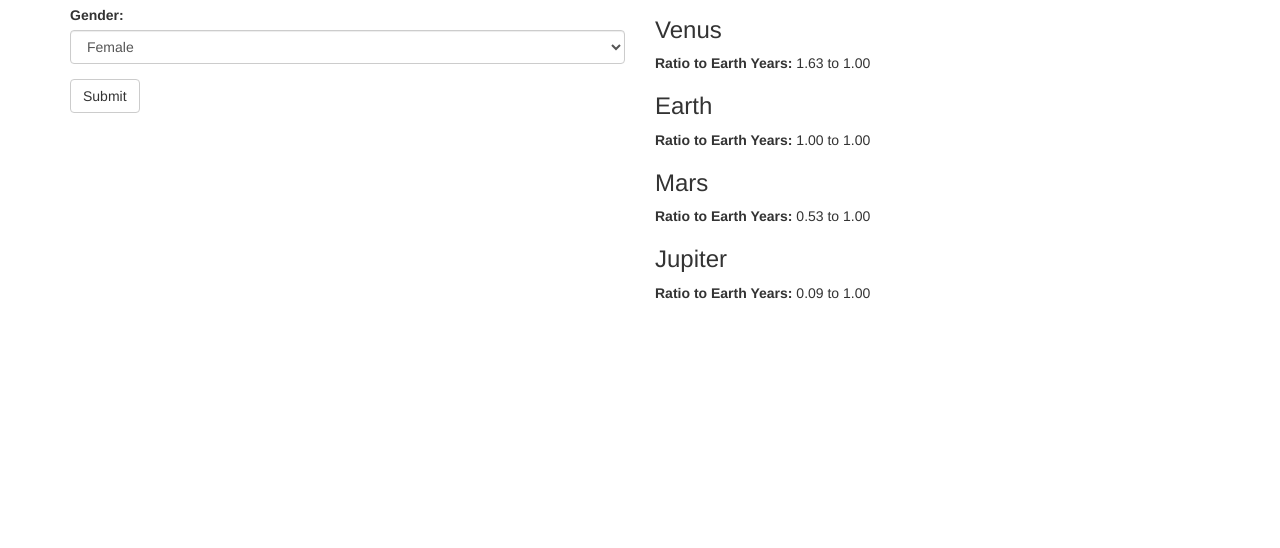
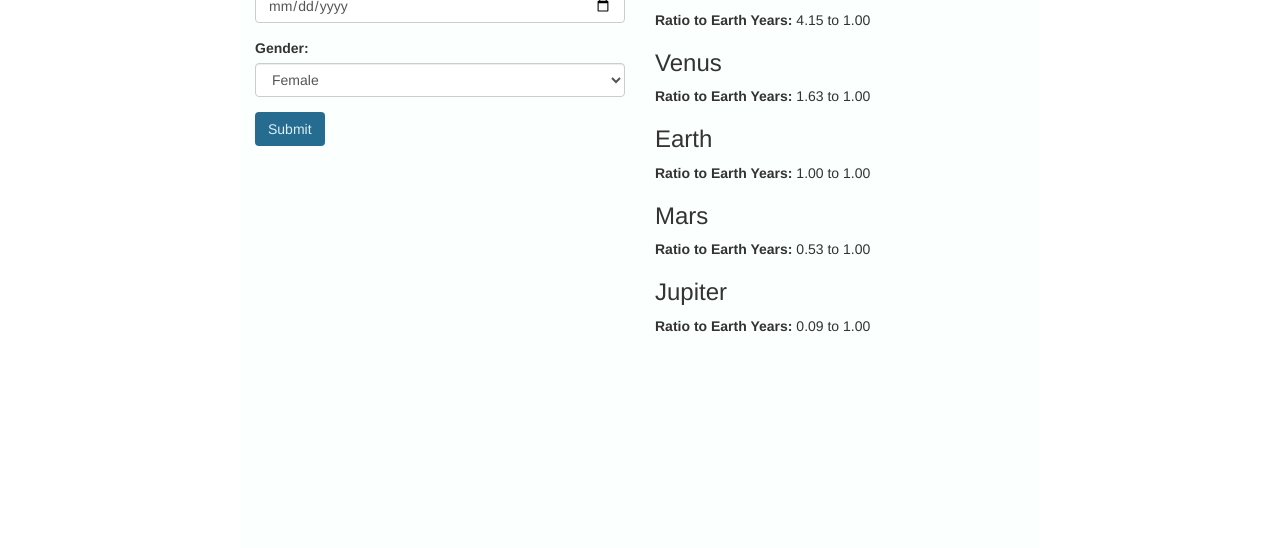
Before and after one commit to langlk/planet-age-calculator, a website with bundled scripts: page index.html in a window 1280 px wide. Shown: the part 252-800 px from the top of the page. Built offline with nearby package versions, Linux system fonts and the light colour scheme.

Commit message:
Add custom styling.

```diff
--- /dev/null
+++ b/css/styles.css
@@ -0,0 +1,57 @@
+html {
+  background-color: #36505b;
+  background: url(../img/bg.jpg) no-repeat center center fixed;
+  -webkit-background-size: cover;
+  -moz-background-size: cover;
+  -o-background-size: cover;
+  background-size: cover;
+}
+
+body {
+  background: transparent;
+  color: rgb(12, 51, 70);
+}
+
+h2 {
+  font-size: 22px;
+  padding-bottom: .4rem;
+}
+
+h3 {
+  font-size: 22px;
+  font-weight: normal;
+}
+
+.container {
+  width: 90%;
+  max-width: 800px;
+  min-height: 100vh;
+  padding-top: 2em;
+  padding-bottom: 4em;
+  margin-left: 5%;
+  background-color: rgba(246, 255, 253, 0.48);
+}
+
+.page-header {
+  margin: 0px .5em;
+}
+
+.page-header, h2 {
+  border-bottom: 1px solid rgb(96, 131, 148);
+}
+
+.col-sm-6 {
+  padding: 0px 1.5em;
+}
+
+.btn {
+  color: #deefec;
+  background-color: #256c90;
+  border-color: #4a7082;
+}
+
+.btn:hover {
+  color: #fbfbfb;
+  background-color: #4b9bc3;
+  border-color: #76a5bb;
+}
--- a/index.html
+++ b/index.html
@@ -1,20 +1,22 @@
 <!DOCTYPE html>
 <html>
   <head>
+    <meta name=viewport content="width=device-width, initial-scale=1">
     <link rel="stylesheet" href="build/css/vendor.css">
+    <link rel="stylesheet" href="/css/styles.css">
     <script src="build/js/vendor.min.js" charset="utf-8"></script>
     <script src="build/js/app.js" charset="utf-8"></script>
     <meta charset="utf-8">
-    <title>Planet Age Caculator</title>
+    <title>Planetary Age Caculator</title>
   </head>
   <body>
     <div class="container">
       <div class="page-header">
-        <h1>Planet Age Calculator</h1>
+        <h1>Planetary Age Calculator</h1>
       </div>
       <div class="row">
         <div class="col-sm-6">
-          <h2>Enter Your Information:</h2>
+          <h2>Enter Your Information</h2>
           <form id="calculator">
             <div class="form-group birthdate">
               <label for="birthdate" class="control-label">Birth Date:</label>
@@ -31,11 +33,11 @@
                 <option value="male">Male</option>
               </select>
             </div>
-            <button type="submit" class="btn btn-default">Submit</button>
+            <button type="submit" class="btn">Submit</button>
           </form>
         </div>
         <div class="col-sm-6">
-          <h2>Find your age on other planets:</h2>
+          <h2>Find Your Planetary Ages</h2>
           <div class="output">
 
           </div>
```
Also changed, not shown: img/bg.jpg (added).
